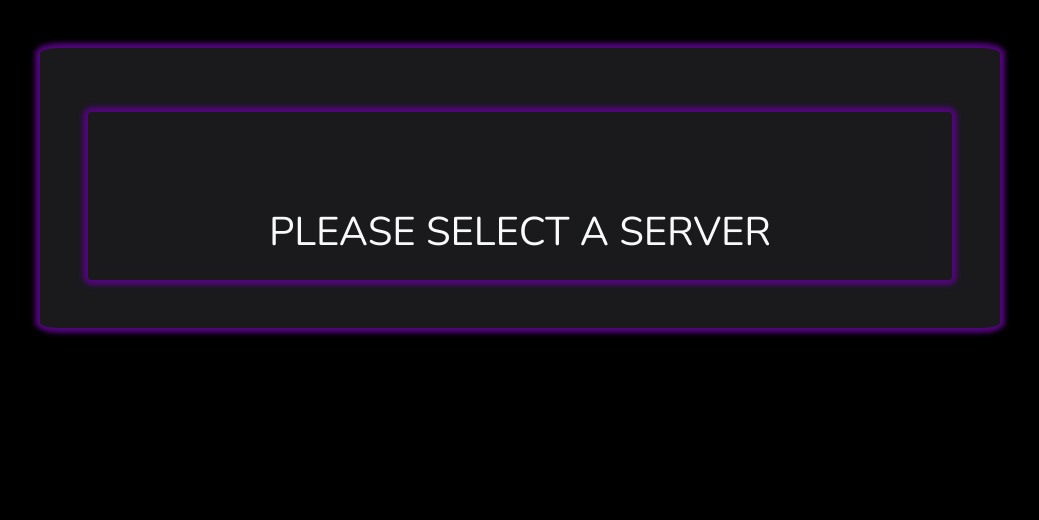
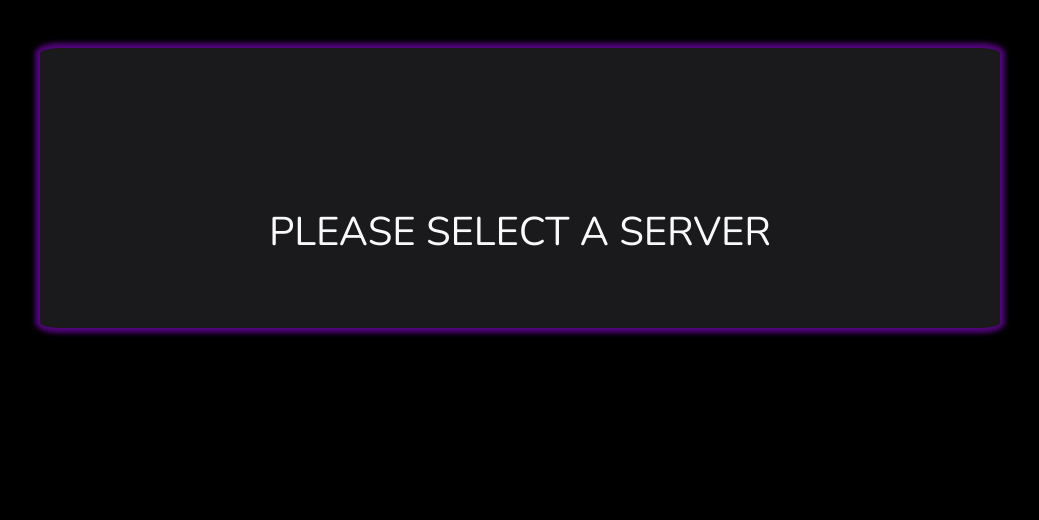
Before and after one commit to iamdhakrey/sakura, a Django app: template sakura/templates/new_dashboard.html in a window 1280 px wide. Shown: the part 64-584 px from the top of the page, without its empty margins (120-1159 px from the left). Run offline with Django 3.2, Linux system fonts and the light colour scheme; the template is opened without the code that fills it, so the values that code supplies are empty; some libraries are stand-ins or nearby versions.

Commit message:
[Frontend] - remove back-color

```diff
--- a/sakura/templates/new_dashboard.html
+++ b/sakura/templates/new_dashboard.html
@@ -2,7 +2,7 @@
 
 {% block Dashboard %}
 <main class="container-fluid back-color">
-    <div class="back-color p-5 rounded mt-3 ">
+    <div class="p-5 rounded mt-3 ">
         <h1 class='text-center text-light'>PLEASE SELECT A SERVER</h1>
     </div>
     {% for key in guild_list %}
```
